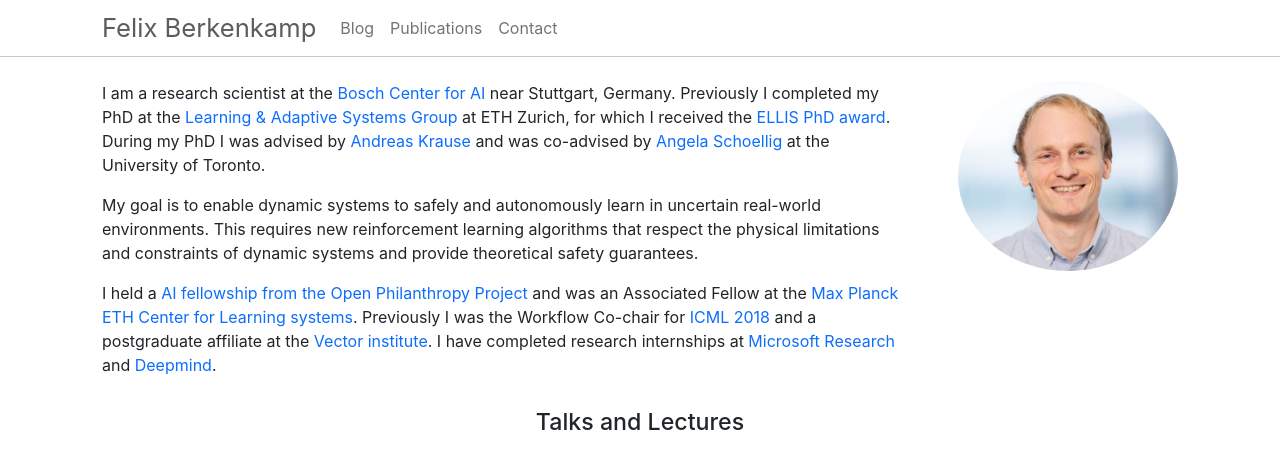
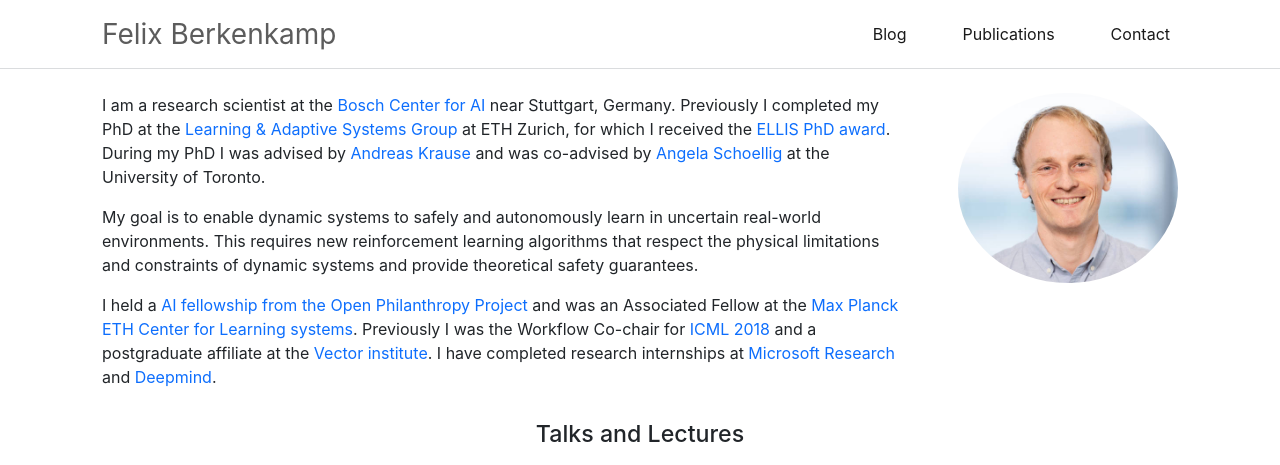
Before and after one commit to befelix/befelix.github.io, a Jekyll site: the page built from _pages/index.html, in a window 1280 px wide. Shown: the top 465 px of the page. Built offline with Jekyll 4.4.1, drawn with Linux system fonts in a browser that asks for light colours; grey boxes are pictures that could not be loaded.

Commit message:
Adapt navbar for bs5

```diff
--- a/_includes/navbar.html
+++ b/_includes/navbar.html
@@ -1,21 +1,20 @@
 <header>
   <div class="container">
-    <nav class="navbar navbar-expand-sm navbar-light pl-0 pr-0">
-      <div class="div-brand">
-        <a class="navbar-brand mr-0 pr-0" href="{{ site.baseurl }}/">{{ site.title }}</a>
-      </div>
+    <nav class="navbar navbar-expand-sm navbar-light">
+      <a class="navbar-brand fs-3" href="/">{{ site.title }}</a>
 
-      <button class="navbar-toggler" type="button" data-toggle="collapse" data-target="#navbarSupportedContent"
+      <!-- Hamburger menu -->
+      <button class="navbar-toggler" type="button" data-bs-toggle="collapse" data-bs-target="#navbarSupportedContent"
               aria-controls="navbarSupportedContent" aria-expanded="false" aria-label="Toggle navigation">
         <span class="navbar-toggler-icon"></span>
       </button>
 
       <div class="collapse navbar-collapse" id="navbarSupportedContent">
-        <ul class="navbar-nav ml-auto">
+        <ul class="navbar-nav ms-auto">
             {%- for page in site.pages %}
               {%- if page.title %}
-                <li class="nav-item active">
-                  <a class="nav-link pl-sm-5" href="{{ page.url }}">{{ page.title }}</a>
+                <li class="nav-item">
+                  <a class="nav-link active ps-5" href="{{ page.url }}">{{ page.title }}</a>
                 </li>
               {% endif %}
             {%- endfor -%}
@@ -23,7 +22,6 @@
       </div>
     </nav>
   </div>
-  <hr class="mt-0 pt-0 mb-4">
-
-
+  <!-- rule -->
+  <hr class="mt-0 text-secondary mb-4">
 </header>
--- a/_sass/main.scss
+++ b/_sass/main.scss
@@ -22,18 +22,8 @@ div.container {
   width: 100%;
 }
 
-// Header
-.div-brand {
-  max-width: 50%;
-}
 .navbar-brand {
-  font-size: 1.6em;
   color: $grey-color-dark !important;
-}
-
-button.navbar-toggler.navbar-toggler-right {
-  right: 0;
-  padding: .1em;
 }
 
 .text {
```
